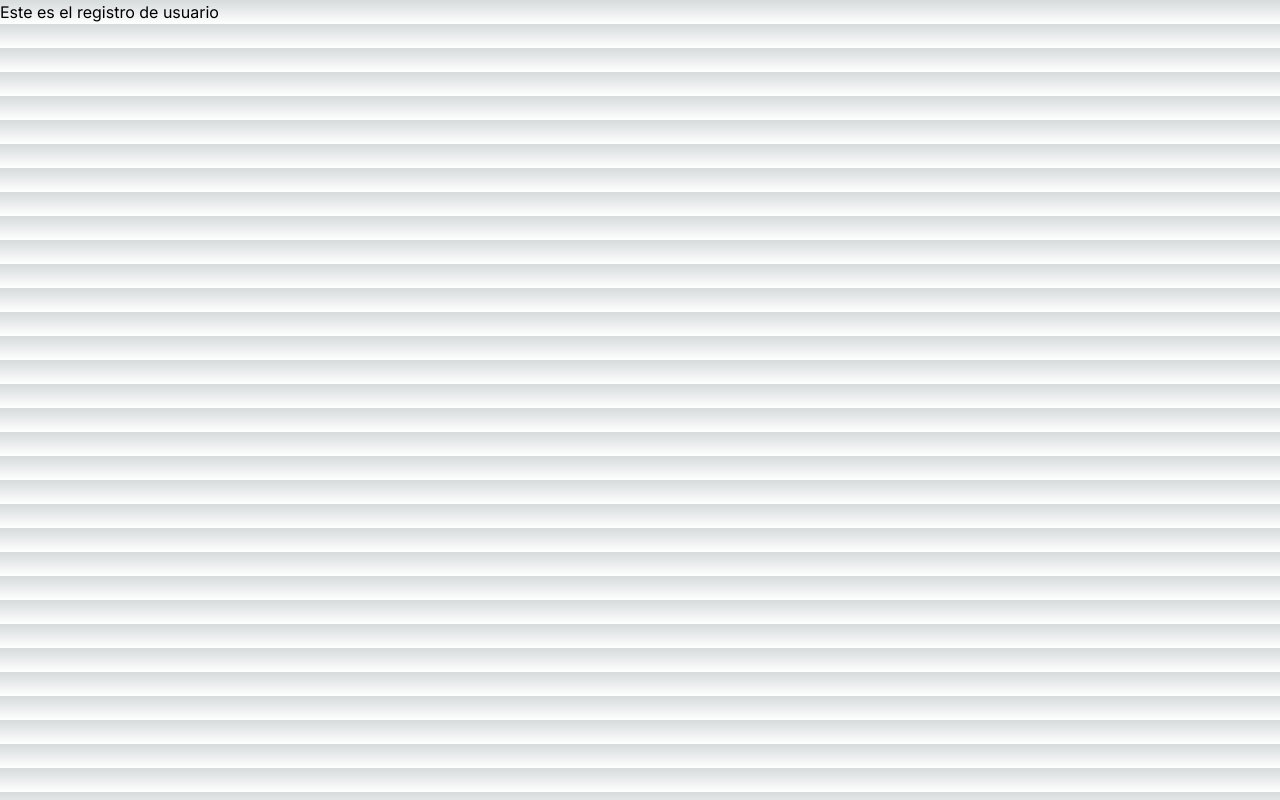
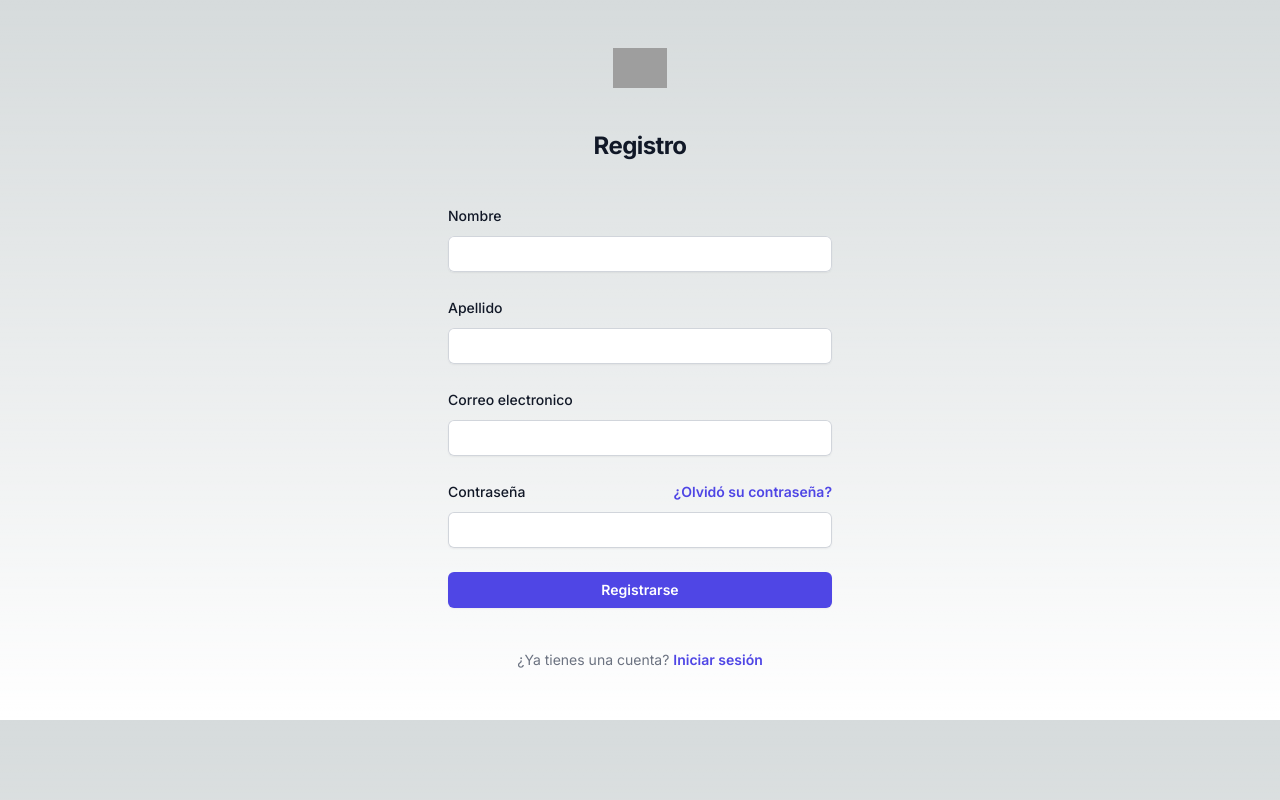
Before and after one commit to micaelazerpa/gestion-de-tareas, a Next.js app in the folder frontend/: page /register in a window 1280 px wide. Built offline with nearby package versions, Linux system fonts and the light colour scheme; grey boxes are pictures that could not be loaded.

Commit message:
register

```diff
--- a/frontend/package.json
+++ b/frontend/package.json
@@ -13,7 +13,8 @@
     "@heroicons/react": "^2.1.3",
     "next": "14.1.4",
     "react": "^18",
-    "react-dom": "^18"
+    "react-dom": "^18",
+    "react-hook-form": "^7.51.2"
   },
   "devDependencies": {
     "@types/node": "^20",
--- a/frontend/src/app/register/page.tsx
+++ b/frontend/src/app/register/page.tsx
@@ -1,7 +1,136 @@
+'use client'
+import { useForm, SubmitHandler} from "react-hook-form"
+import { useState } from "react";
+
+type Inputs = {
+  firstName: string
+  lastName: string
+  email: string
+  password: string
+}
+
 export default function Register() {
-    return (
-      <div>
-        <h1>Este es el registro de usuario</h1>
+  const {register, handleSubmit, formState: { errors }} = useForm<Inputs>({
+    defaultValues:{
+      firstName:'',
+      lastName:'',
+      email:'',
+      password:''
+    }
+  });
+
+  const onSubmit: SubmitHandler<Inputs> = (data) => {
+    const {
+      firstName,
+      lastName,
+      email,
+      password
+    } = data
+    console.log('Datos:------',data)
+
+  }
+
+  return (
+      <div className="flex min-h-full flex-1 flex-col justify-center px-6 py-12 lg:px-8">
+        <div className="sm:mx-auto sm:w-full sm:max-w-sm">
+          <img
+            className="mx-auto h-10 w-auto"
+            src="https://tailwindui.com/img/logos/mark.svg?color=indigo&shade=600"
+            alt="Your Company"
+          />
+          <h2 className="mt-10 text-center text-2xl font-bold leading-9 tracking-tight text-gray-900">
+            Registro
+          </h2>
+        </div>
+
+        <div className="mt-10 sm:mx-auto sm:w-full sm:max-w-sm">
+          <form className="space-y-6" action="#" method="POST" onSubmit={handleSubmit(onSubmit)}>
+          <div>
+              <label htmlFor="firstName" className="block text-sm font-medium leading-6 text-gray-900">
+                Nombre
+              </label>
+              <div className="mt-2">
+                <input
+                  id="firstName"
+                  type="text"
+                  autoComplete="firstName"
+                  required
+                  {...register("firstName")}
+                  className="block w-full rounded-md border-0 py-1.5 text-gray-900 shadow-sm ring-1 ring-inset ring-gray-300 placeholder:text-gray-400 focus:ring-2 focus:ring-inset focus:ring-indigo-600 sm:text-sm sm:leading-6"
+                />
+              </div>
+            </div>
+            <div>
+              <label htmlFor="lastName" className="block text-sm font-medium leading-6 text-gray-900">
+                Apellido
+              </label>
+              <div className="mt-2">
+                <input
+                  id="lastName"
+                  type="text"
+                  autoComplete="lastName"
+                  required
+                  {...register("lastName")}
+                  className="block w-full rounded-md border-0 py-1.5 text-gray-900 shadow-sm ring-1 ring-inset ring-gray-300 placeholder:text-gray-400 focus:ring-2 focus:ring-inset focus:ring-indigo-600 sm:text-sm sm:leading-6"
+                />
+              </div>
+            </div>
+            <div>
+              <label htmlFor="email" className="block text-sm font-medium leading-6 text-gray-900">
+                Correo electronico
+              </label>
+              <div className="mt-2">
+                <input
+                  id="email"
+                  type="email"
+                  autoComplete="email"
+                  required
+                  {...register("email")}
+                  className="block w-full rounded-md border-0 py-1.5 text-gray-900 shadow-sm ring-1 ring-inset ring-gray-300 placeholder:text-gray-400 focus:ring-2 focus:ring-inset focus:ring-indigo-600 sm:text-sm sm:leading-6"
+                />
+              </div>
+            </div>
+
+            <div>
+              <div className="flex items-center justify-between">
+                <label htmlFor="password" className="block text-sm font-medium leading-6 text-gray-900">
+                  Contraseña
+                </label>
+                <div className="text-sm">
+                  <a href="#" className="font-semibold text-indigo-600 hover:text-indigo-500">
+                  ¿Olvidó su contraseña?
+                  </a>
+                </div>
+              </div>
+              <div className="mt-2">
+                <input
+                  id="password"
+                  type="password"
+                  autoComplete="current-password"
+                  required
+                  {...register("password")}
+                  className="block w-full rounded-md border-0 py-1.5 text-gray-900 shadow-sm ring-1 ring-inset ring-gray-300 placeholder:text-gray-400 focus:ring-2 focus:ring-inset focus:ring-indigo-600 sm:text-sm sm:leading-6"
+                />
+              </div>
+            </div>
+
+            <div>
+              <button
+                type="submit"
+                className="flex w-full justify-center rounded-md bg-indigo-600 px-3 py-1.5 text-sm font-semibold leading-6 text-white shadow-sm hover:bg-indigo-500 focus-visible:outline focus-visible:outline-2 focus-visible:outline-offset-2 focus-visible:outline-indigo-600"
+              >
+                Registrarse
+              </button>
+            </div>
+          </form>
+
+          <p className="mt-10 text-center text-sm text-gray-500">
+            ¿Ya tienes una cuenta?{' '}
+            <a href="#" className="font-semibold leading-6 text-indigo-600 hover:text-indigo-500">
+              Iniciar sesión
+            </a>
+          </p>
+        </div>
       </div>
     );
 }
```
Also changed, not shown: 1 other file (tests, documents, lock files or other folders).
